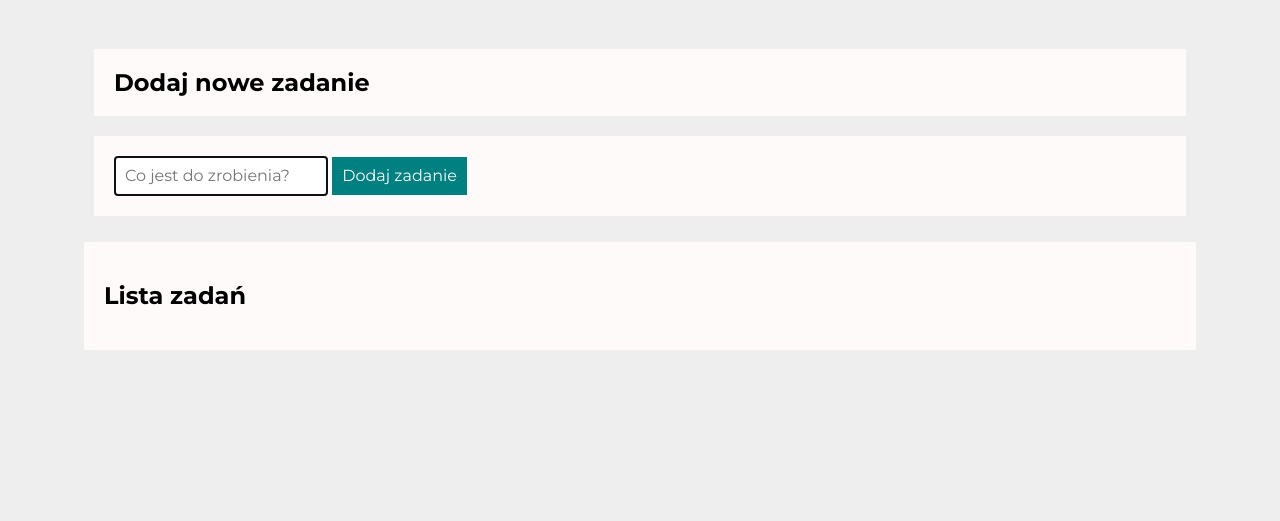
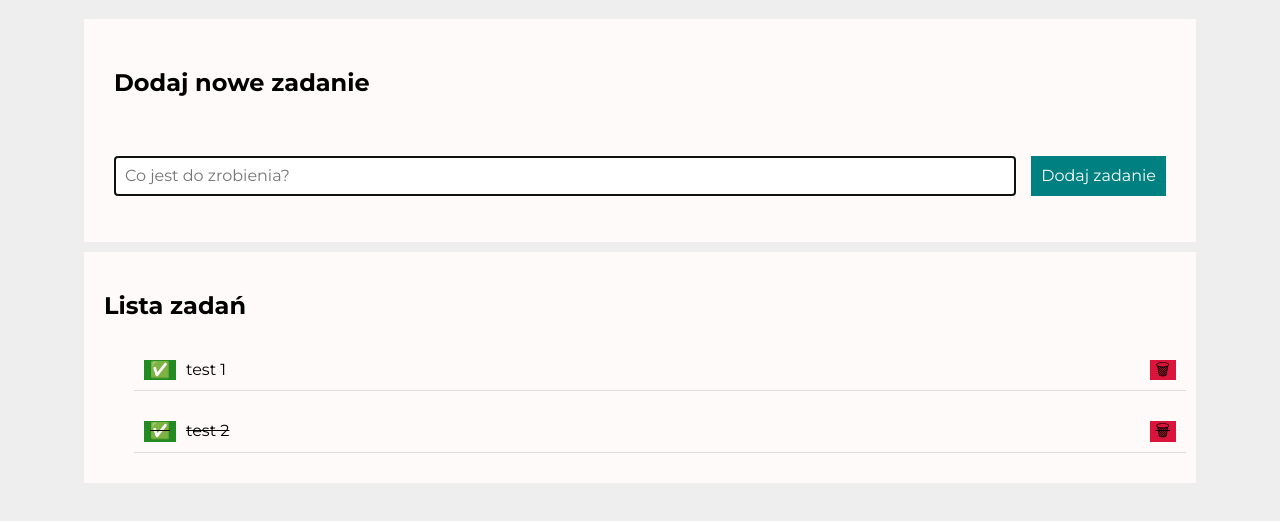
Before and after one commit to samplawski/simple-to-do-list, a plain HTML site: page index.html in a window 1280 px wide. Shown: the part 101-622 px from the top of the page. Drawn offline with nearby package versions, Linux system fonts and the light colour scheme.

Commit message:
styling improved - more like the original page

```diff
--- a/css/form.css
+++ b/css/form.css
@@ -1,15 +1,18 @@
 .form {
+    background-color: snow;
     padding: 10px;
+    margin: 0 auto 10px;
 }
 
 .form__heading {
-    background-color: snow;
     padding: 20px;
 }
 
 .form__inputBox {
-    background-color: snow;
     padding: 20px;
+    display: grid;
+    grid-template-columns: 1fr auto;
+    grid-gap: 15px;
 }
 
 .form__newTask {
--- a/css/tasksList.css
+++ b/css/tasksList.css
@@ -2,6 +2,7 @@
     list-style: none;
     background-color: snow;
     padding: 10px;
+    margin: 0 auto;
 }
 
 .tasksList__heading {
@@ -15,20 +16,20 @@
     grid-gap: 10px;
     align-items: center;
     padding: 10px;
-
     border-bottom: 1px solid #ddd;
+    margin: 20px 0;
 }
 
 .tasksList__item--done {
-    text-decoration: line-through
+    text-decoration: line-through;
 }
 
-.tasksList__button-done {
+.tasksList__button {
     background: hsl(120, 61%, 34%);
     border: none;
 }
 
 .tasksList__button--remove {
     background-color: hsl(348, 83%, 47%);
-    border: none;
+
 }
--- a/js/script.js
+++ b/js/script.js
@@ -1,7 +1,17 @@
 {
     const form = document.querySelector(".js-form");
 
-    const tasks = [];
+    const tasks = [
+        {
+            content: "test 1",
+            done: false,
+        },
+
+        {
+            content: "test 2",
+            done: true,
+        },
+    ];
 
     const addNewTask = (newTaskContent) => {
         tasks.push({
@@ -53,15 +63,18 @@
                 <li
                     class="tasksList__item${task.done ? " tasksList__item--done" : ""}" >
 
-                    <button class="js-done tasksList__button-done"> &#x2705;</button>
+                   <button class="js-done tasksList__button"> &#x2705;</button>
 
                     ${task.content}
-                    <button class="js-remove tasksList__button--remove ">🗑</button>
+
+                    <button class="js-remove tasksList__button tasksList__button--remove ">🗑</button>
                 </li>
         `;
         }
 
         document.querySelector(".js-tasks").innerHTML = htmlString;
+
+
 
         bindEvents();
     };
```
